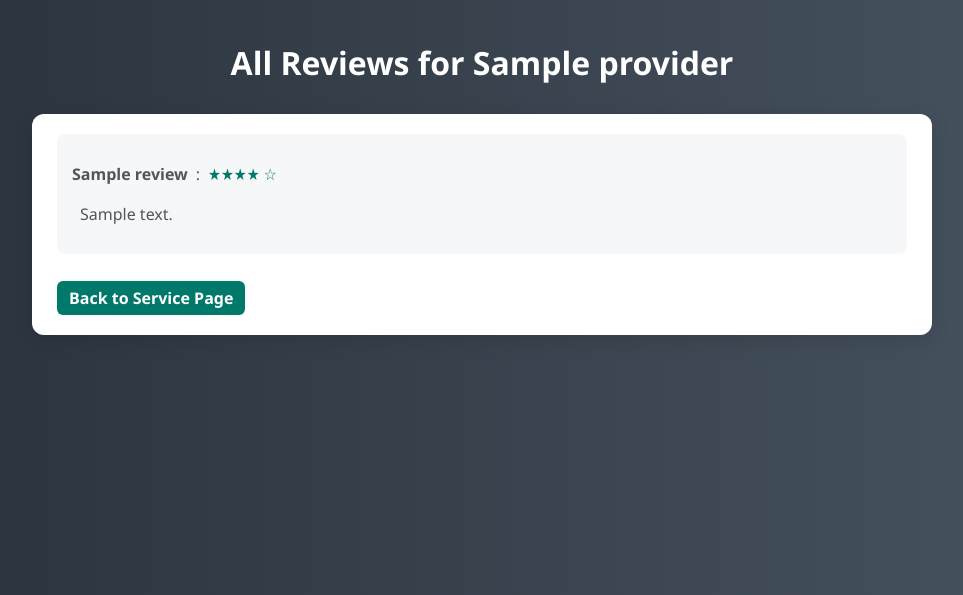
After one commit to Alfie1653/LaundroLink, a Flask app: template templates/all_reviews.html in a window 1280 px wide. The commit adds this page. Shown: the top 595 px of the page, without its empty margins (158-1121 px from the left). Run offline with Flask 3, Linux system fonts and the light colour scheme; the template is opened without the code that fills it: most values are stand-ins (such as "Sample title", 1, 10 or a date in 2020); some libraries are stand-ins or nearby versions.

Commit message:
Blurring effects on flash messages, back button on service page, sort feature on home page, updated whatsapp message

```diff
--- a/app.py
+++ b/app.py
@@ -101,16 +101,49 @@ def allowed_file(filename):
 # ROUTES
 # =========================
 
-# Home page
-@app.route("/")
-def index():
-    res = supabase.table("providers").select("*").execute()
-    providers = res.data
+# -------------------------
+# HOME PAGE
+# -------------------------
+@app.route("/", methods=["GET"])
+def home():
+    sort_by = request.args.get("sort", "date")  # default is date
 
-    return render_template("index.html", providers=providers)
+    # Fetch all providers
+    res_providers = supabase.table("providers").select("*").execute()
+    providers = res_providers.data
 
+    # Fetch all ratings once (so we can always calculate avg_rating and num_reviews)
+    res_ratings = supabase.table("ratings").select("*").execute()
+    ratings = res_ratings.data
 
-#Register
+    # Map provider_id -> list of ratings
+    ratings_map = {}
+    for r in ratings:
+        ratings_map.setdefault(r['provider_id'], []).append(r['rating'])
+
+    # Compute avg_rating and number of reviews for each provider
+    for p in providers:
+        p_ratings = ratings_map.get(p['id'], [])
+        if p_ratings:
+            p['avg_rating'] = round(sum(p_ratings) / len(p_ratings), 1)
+            p['num_reviews'] = len(p_ratings)
+        else:
+            p['avg_rating'] = 0
+            p['num_reviews'] = 0
+
+    # Sorting
+    if sort_by == "rating":
+        providers_sorted = sorted(providers, key=lambda x: x['avg_rating'], reverse=True)
+    elif sort_by == "alphabetical":
+        providers_sorted = sorted(providers, key=lambda x: x['name'].lower())
+    else:  # default "date"
+        providers_sorted = sorted(providers, key=lambda x: x['created_at'], reverse=True)
+
+    return render_template("index.html", providers=providers_sorted, sort_by=sort_by)
+
+# -------------------------
+# REGISTER
+# -------------------------
 @app.route("/register", methods=["GET", "POST"])
 def register():
     if request.method == "POST":
@@ -160,14 +193,19 @@ def register():
 
         res = supabase.table("providers").insert(data).execute()
 
-        flash("Laundry service registered successfully!", "success")
-        return redirect(url_for("register", success=1))
+        provider = res.data[0]
+        provider_id = provider["id"]
 
-    redirect_to_index = request.args.get("success") == "1"
-    return render_template(
-        "register_provider.html",
-        redirect_to_index=redirect_to_index
-    )
+        session["provider_id"] = provider_id
+        session["provider_name"] = provider["name"]
+
+        return render_template(
+            "register_provider.html",
+            show_success=True,
+            redirect_url=url_for("owner_dashboard", provider_id=provider_id)
+        )
+
+    return render_template("register_provider.html", show_success=False)
 
 
 # -------------------------
@@ -274,7 +312,7 @@ def service_page(provider_id):
     res = supabase.table("providers").select("*").eq("id", provider_id).execute()
     provider = res.data[0] if res.data else None
 
-    res = supabase.table("ratings").select("*").eq("provider_id", provider_id).order("created_at", desc=True).execute()
+    res = supabase.table("ratings").select("*").eq("provider_id", provider_id).order("created_at", desc=True).limit(1).execute()
     feedbacks = res.data
 
     if not provider:
@@ -303,6 +341,35 @@ def service_page(provider_id):
 
 
 # -------------------------
+# ALL CUSTOMER REVIEWS
+# -------------------------
+@app.route("/reviews/<int:provider_id>")
+def all_reviews(provider_id):
+    # Fetch all reviews
+    res = (
+        supabase.table("ratings")
+        .select("*")
+        .eq("provider_id", provider_id)
+        .order("created_at", desc=True)
+        .execute()
+    )
+    feedbacks = res.data
+
+    # Fetch provider info
+    res2 = supabase.table("providers").select("*").eq("id", provider_id).execute()
+    provider = res2.data[0] if res2.data else None
+
+    if not provider:
+        return "Provider not found", 404
+
+    return render_template(
+        "all_reviews.html",
+        provider=provider,
+        feedbacks=feedbacks
+    )
+
+
+# -------------------------
 # REQUEST SERVICE (WHATSAPP)
 # -------------------------
 @app.route("/request_service/<int:provider_id>")
@@ -322,8 +389,11 @@ def request_service(provider_id):
     review_link = url_for("leave_review", token=token, _external=True)
 
     message = (
-        f"Hello {provider['name']}, I would like to request laundry service.\n\n"
-        f"After the service, please leave a review here:\n{review_link}"
+        f"Hi {provider['name']}! \n"
+        f"I found your service on Campus Laundry and would like to request laundry service.\n\n"
+        f"Could you please let me know your availability and pickup details? Thanks!"
+
+        f"After the service, I will leave you a review:\n{review_link}"
     )
 
     encoded_message = urllib.parse.quote(message)
--- /dev/null
+++ b/static/all_reviews.css
@@ -0,0 +1,155 @@
+/* ===============================
+   GLOBAL STYLES
+=============================== */
+body {
+  font-family: 'Segoe UI', Tahoma, Geneva, Verdana, sans-serif;
+  background: linear-gradient(to right, #28313B, #485461);
+  color: #222;
+  padding: 20px 0;
+  overflow-x: hidden;
+  margin: 0;
+}
+
+/* ===============================
+   PAGE WRAPPER
+=============================== */
+.page-wrapper {
+  max-width: 900px; /* slightly narrower than service page */
+  margin: 0 auto;
+  padding: 0 20px;
+}
+
+/* ===============================
+   PAGE HERO / TITLE
+=============================== */
+.service-hero {
+  text-align: center;
+  margin-bottom: 30px;
+}
+
+.service-hero h1 {
+  color: #fff;
+  font-size: 32px;
+  margin-bottom: 10px;
+}
+
+/* ===============================
+   SECTIONS CONTAINER
+=============================== */
+.sections-container {
+  display: flex;
+  flex-direction: column;
+  gap: 25px;
+}
+
+/* ===============================
+   SECTION STYLING
+=============================== */
+.section {
+  background: #fff;
+  padding: 20px 25px;
+  border-radius: 12px;
+  box-shadow: 0 5px 20px rgba(0,0,0,0.12);
+}
+
+/* Section headings */
+.section h2 {
+  font-size: 22px;
+  margin-bottom: 12px;
+  color: #333;
+}
+
+/* Section paragraph text */
+.section p {
+  font-size: 16px;
+  color: #555;
+  line-height: 1.5;
+}
+
+/* ===============================
+   CUSTOMER FEEDBACK ITEM
+=============================== */
+.feedback-item {
+  background: #f5f7f8;
+  padding: 12px 15px;
+  border-radius: 8px;
+  margin-bottom: 12px;
+}
+
+/* Customer name + stars on same line */
+.feedback-header {
+  font-size: 16px;
+  margin-bottom: 4px;
+  display: flex;
+  align-items: center;
+  gap: 8px;
+}
+
+.rating-stars {
+  color: #00796b;
+  font-size: 16px;
+}
+
+/* Feedback comment styling */
+.feedback-comment {
+  font-size: 15px;
+  color: #555;
+  margin-left: 8px; /* small indent for clarity */
+}
+
+/* ===============================
+   BACK BUTTON
+=============================== */
+.btn-back {
+  display: inline-block;
+  margin-top: 15px;
+  padding: 6px 12px;
+  background-color: #00796b;
+  color: #fff;
+  border-radius: 6px;
+  text-decoration: none;
+  font-weight: bold;
+  transition: background-color 0.3s ease;
+}
+
+.btn-back:hover {
+  background-color: #004d40;
+}
+
+/* ===============================
+   RESPONSIVE STYLING
+=============================== */
+@media screen and (max-width: 768px) {
+  .sections-container {
+    flex-direction: column;
+  }
+
+  .feedback-header {
+    flex-direction: column;
+    align-items: flex-start;
+  }
+}
+
+@media screen and (max-width: 480px) {
+  .service-hero h1 {
+    font-size: 28px;
+  }
+
+  .section h2 {
+    font-size: 18px;
+  }
+
+  .feedback-header {
+    font-size: 15px;
+  }
+
+  .feedback-comment {
+    font-size: 14px;
+    margin-left: 0;
+  }
+
+  .btn-back {
+    font-size: 14px;
+    padding: 8px 12px;
+  }
+}
--- /dev/null
+++ b/templates/all_reviews.html
@@ -0,0 +1,48 @@
+<!DOCTYPE html>
+<html lang="en">
+<head>
+  <meta charset="UTF-8">
+  <meta name="viewport" content="width=device-width, initial-scale=1.0">
+  <title>All Reviews - {{ provider.name }}</title>
+  <link rel="stylesheet" href="/static/all_reviews.css">
+</head>
+<body>
+
+  <div class="page-wrapper">
+
+    <!-- PAGE HERO -->
+    <div class="service-hero">
+      <h1>All Reviews for {{ provider.name }}</h1>
+    </div>
+
+    <div class="sections-container">
+      <!-- Customer Reviews Section -->
+      <div class="section feedback-section">
+        {% if feedbacks %}
+          {% for review in feedbacks %}
+            <div class="feedback-item">
+              <p class="feedback-header">
+                <strong>{{ review.customer_name }}</strong>:
+                <span class="rating-stars">
+                  {% for i in range(review.rating) %}★{% endfor %}
+                  {% for i in range(5 - review.rating) %}☆{% endfor %}
+                </span>
+              </p>
+              <p class="feedback-comment">{{ review.comment }}</p>
+            </div>
+          {% endfor %}
+        {% else %}
+          <p>No reviews yet.</p>
+        {% endif %}
+
+        <!-- Back button -->
+        <a href="{{ url_for('service_page', provider_id=provider.id) }}" class="btn-back">
+          Back to Service Page
+        </a>
+      </div>
+    </div>
+
+  </div>
+
+</body>
+</html>
--- a/templates/forgot_password.html
+++ b/templates/forgot_password.html
@@ -38,6 +38,7 @@
         {% endwith %}
 
         <form method="POST">
+            <input type="hidden" name="csrf_token" value="{{ csrf_token()  }}">
             <label for="phone">Phone Number</label>
             <div class="phone-group">
                 <select name="country_code" required>
--- a/templates/reset_password.html
+++ b/templates/reset_password.html
@@ -54,7 +54,7 @@
     </p>
 
     <form method="POST">
-      {{ csrf_token()  }}
+      <input type="hidden" name="csrf_token" value="{{ csrf_token()  }}">
       <label for="new_password">New Password</label>
       <input
         id="new_password"
```
Also changed, not shown: all_reviews.html (added, +46 -0 lines), static/owner_dashboard.css (+26 -13 lines), static/service_page.css (+52 -2 lines), static/style.css (+59 -0 lines), templates/index.html (+37 -2 lines), templates/owner_dashboard.html (+11 -2 lines), templates/register_provider.html (+52 -18 lines), templates/service_page.html (+14 -7 lines), static/uploads/BIGGY_Barca.jpg (added), static/uploads/Bernabeu_Barca.jpg (added), static/uploads/Dead_City.jpg (added), static/uploads/Drive_Barca.jpg (added).
